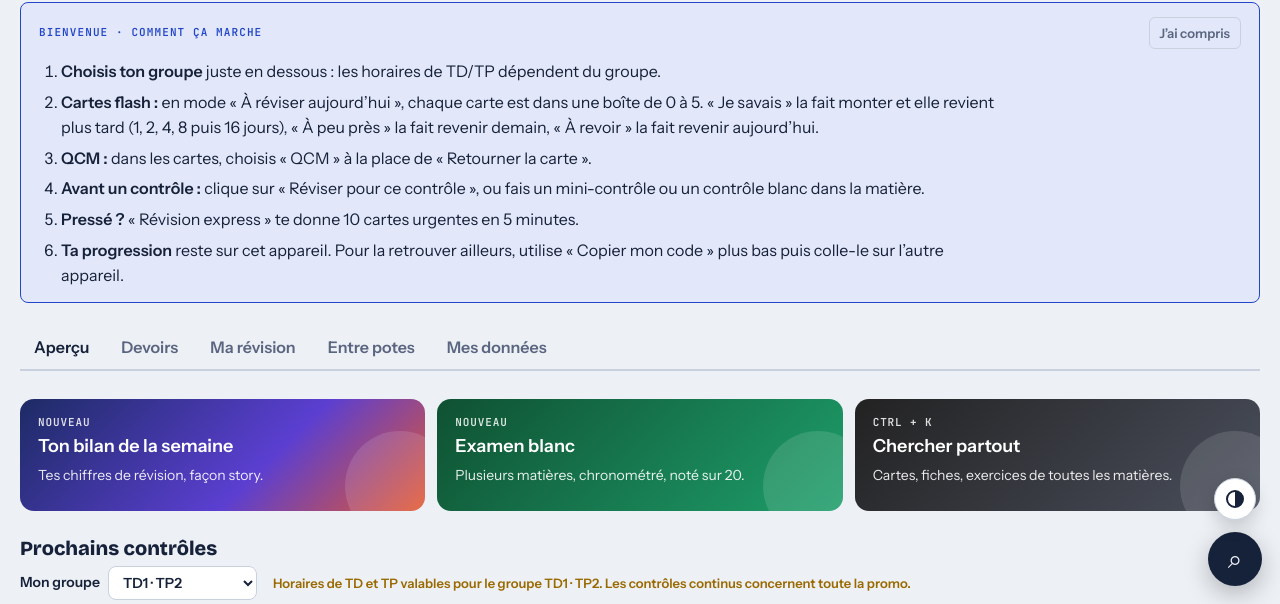
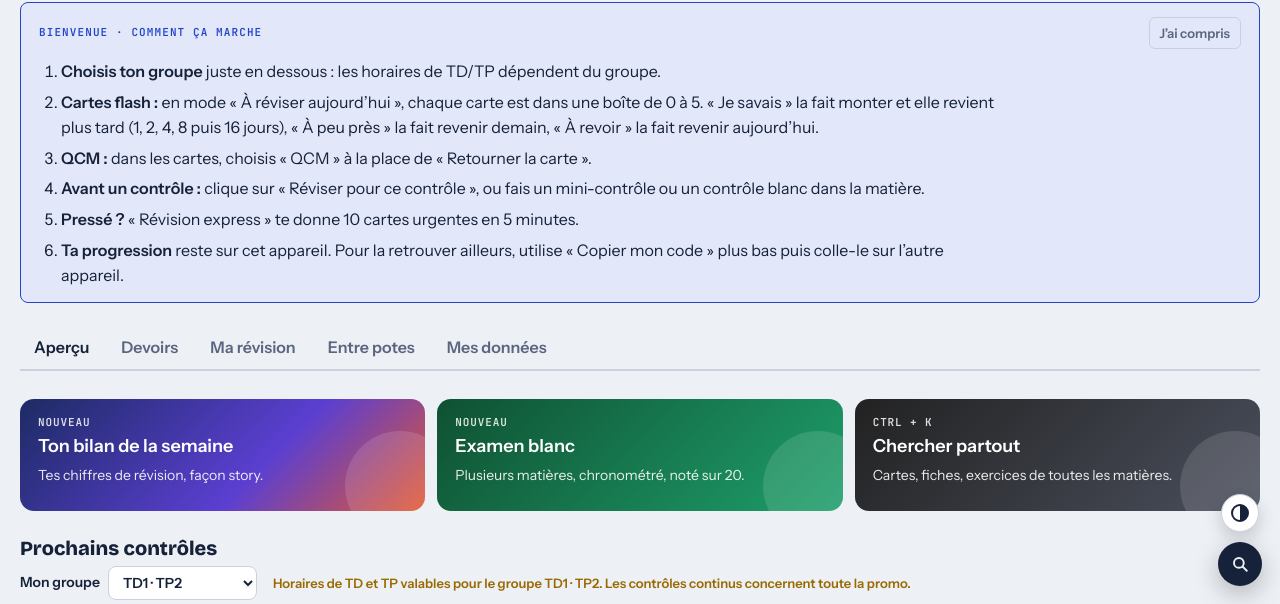
Before and after one commit to gaeldufourcq/gaeldufourcq.github.io, a plain HTML site: page index.html in a window 1280 px wide. Shown: the part 196-800 px from the top of the page. Drawn offline with nearby package versions, Linux system fonts and the light colour scheme; no server answers.

Commit message:
Loupe de recherche plus petite
Co-Authored-By: Claude Opus 5.5 <noreply@anthropic.com>
Claude-Session: https://claude.ai/code/session_011ShTE9RjaEuCcc3ZWqwno8

```diff
--- a/index.html
+++ b/index.html
@@ -512,9 +512,9 @@ html.th-grad.fc-on #card{background:radial-gradient(1200px 700px at 20% 0%,#2a1f
 @keyframes fcZoom{from{transform:scale(.9);opacity:0}to{transform:none;opacity:1}}
 .fc-exit{position:fixed;top:calc(12px + env(safe-area-inset-top,0px));right:14px;z-index:301;display:none}
 html.fc-on .fc-exit{display:inline-flex}
-.th-fab{position:fixed;right:24px;bottom:calc(84px + env(safe-area-inset-bottom,0px));z-index:50;width:42px;height:42px;border-radius:50%;border:1.5px solid var(--line);background:var(--surface);color:var(--ink);font-size:20px;cursor:pointer;box-shadow:0 6px 18px rgba(0,0,0,.18);display:flex;align-items:center;justify-content:center}
+.th-fab{position:fixed;right:21px;bottom:calc(72px + env(safe-area-inset-bottom,0px));z-index:50;width:38px;height:38px;border-radius:50%;border:1.5px solid var(--line);background:var(--surface);color:var(--ink);font-size:20px;cursor:pointer;box-shadow:0 6px 18px rgba(0,0,0,.18);display:flex;align-items:center;justify-content:center}
 html.th-grad .th-fab{background:#1a1640;border-color:rgba(143,124,255,.45);color:#fff}
-.th-menu{position:fixed;right:24px;bottom:calc(134px + env(safe-area-inset-bottom,0px));z-index:60;background:var(--surface);border:1.5px solid var(--line);border-radius:10px;padding:6px;display:flex;flex-direction:column;gap:4px;box-shadow:0 10px 30px rgba(0,0,0,.22);min-width:170px}
+.th-menu{position:fixed;right:21px;bottom:calc(118px + env(safe-area-inset-bottom,0px));z-index:60;background:var(--surface);border:1.5px solid var(--line);border-radius:10px;padding:6px;display:flex;flex-direction:column;gap:4px;box-shadow:0 10px 30px rgba(0,0,0,.22);min-width:170px}
 .th-menu button{all:unset;cursor:pointer;padding:9px 12px;border-radius:7px;color:var(--ink);font-size:14px}
 .th-menu button:hover,.th-menu button[aria-checked=true]{background:var(--line)}
 html.th-grad .th-menu{background:#15122f;border-color:rgba(143,124,255,.35)}
@@ -564,7 +564,7 @@ html.th-grad #tabs .tg{background:rgba(255,255,255,.06)}html.th-grad #tabs .tg a
 .fopt[open] summary{border-color:var(--accent)}
 .fopt-in{position:absolute;z-index:40;top:calc(100% + 6px);left:0;background:var(--surface);border:1.5px solid var(--line);border-radius:10px;padding:10px;display:flex;gap:8px;flex-wrap:wrap;box-shadow:0 10px 30px rgba(0,0,0,.18);min-width:240px}
 #cd.far{padding:8px 14px}#cd.far b{font-size:20px}
-.gs-fab{position:fixed;right:18px;bottom:calc(18px + env(safe-area-inset-bottom,0px));z-index:50;width:54px;height:54px;border-radius:50%;border:none;background:var(--ink);color:var(--bg);font-size:26px;cursor:pointer;box-shadow:0 8px 24px rgba(0,0,0,.25)}
+.gs-fab{position:fixed;right:18px;bottom:calc(18px + env(safe-area-inset-bottom,0px));z-index:50;width:44px;height:44px;border-radius:50%;border:none;background:var(--ink);color:var(--bg);font-size:20px;line-height:1;padding:0;display:flex;align-items:center;justify-content:center;cursor:pointer;box-shadow:0 8px 24px rgba(0,0,0,.25)}
 .gs-fab:hover{transform:scale(1.06)}
 /* barre d'outils de l'accueil : trois contrôles identiques */
 #v-home header.top .row{gap:8px;align-items:center}
@@ -3876,7 +3876,7 @@ $('#cp-btn').onclick=e=>{ e.stopPropagation(); const p=$('#cp-panel'); p.hidden=
 addEventListener('click',e=>{ if(!e.target.closest('.cpick')) cpClose(); });
 addEventListener('keydown',e=>{ if(e.key==='Escape' && !$('#cp-panel').hidden) cpClose(); });
 new MutationObserver(cpLabel).observe($('#cp-panel'),{subtree:true,attributes:true,attributeFilter:['aria-pressed']});
-document.body.insertAdjacentHTML('beforeend','<button class="gs-fab" id="gs-fab" aria-label="Chercher dans tous les cours (Ctrl+K)" title="Chercher partout (Ctrl+K)">⌕</button>'); $('#gs-fab').onclick=openSearch;
+document.body.insertAdjacentHTML('beforeend','<button class="gs-fab" id="gs-fab" aria-label="Chercher dans tous les cours (Ctrl+K)" title="Chercher partout (Ctrl+K)"><svg width="18" height="18" viewBox="0 0 24 24" fill="none" stroke="currentColor" stroke-width="2.6" stroke-linecap="round" aria-hidden="true"><circle cx="10.5" cy="10.5" r="6.5"/><path d="M15.5 15.5 21 21"/></svg></button>'); $('#gs-fab').onclick=openSearch;
 $('#f-sec').onchange=buildDeck; $('#f-mode').onchange=buildDeck; $('#f-ans').onchange=()=>{ store.set('ans',$('#f-ans').value); renderCard(); }; $('#f-ans').value=store.get('ans','flip'); $('#n-search').oninput=renderNotes; $('#reshuffle').onclick=buildDeck;
 
 /* mode focus des cartes flash */
```
